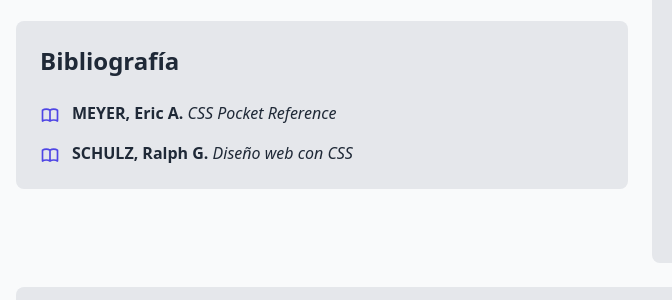
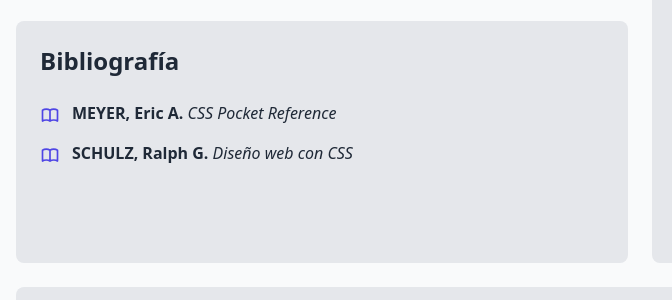
Before and after one commit to bialotomas/UVA2, a plain HTML site: page diseno-desarrollo-web.html in a window 1280 px wide. Shown: the part 475-775 px from the top of the page, 0-672 px from the left. Drawn offline with nearby package versions, Linux system fonts and the light colour scheme.

Commit message:
Enhance layout in diseno-desarrollo-web.html: updated column structure for better alignment and added flex properties to sections for improved responsiveness.

```diff
--- a/diseno-desarrollo-web.html
+++ b/diseno-desarrollo-web.html
@@ -56,7 +56,7 @@
     <!-- Contenedor principal con grid -->
     <div class="grid md:grid-cols-2 gap-6 items-stretch">
       <!-- Columna izquierda -->
-      <div class="space-y-6 ">
+      <div class="space-y-6 flex flex-col ">
         <!-- Fechas de exámenes -->
         <section class="bg-gray-200 rounded-lg p-6 h-auto">
           <h2 class="text-2xl font-semibold text-gray-800 mb-6">Fechas de exámenes</h2>
@@ -113,7 +113,7 @@
         </section>
 
         <!-- Bibliografía -->
-        <section class="bg-gray-200 rounded-lg p-6 h-auto">
+        <section class="bg-gray-200 rounded-lg p-6 h-auto flex-grow">
           <h2 class="text-2xl font-semibold text-gray-800 mb-6">Bibliografía</h2>
 
           <ul class="space-y-4">
```
